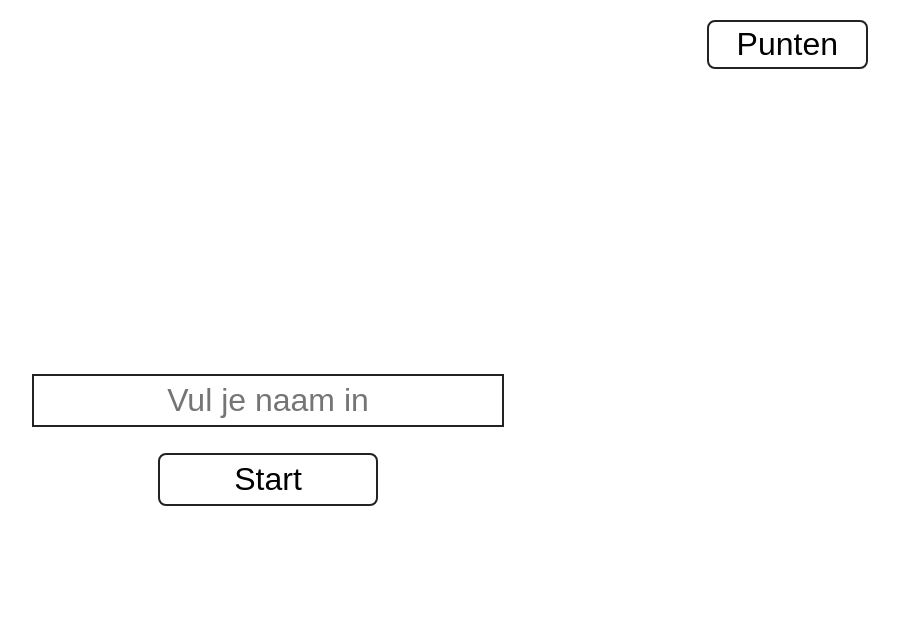
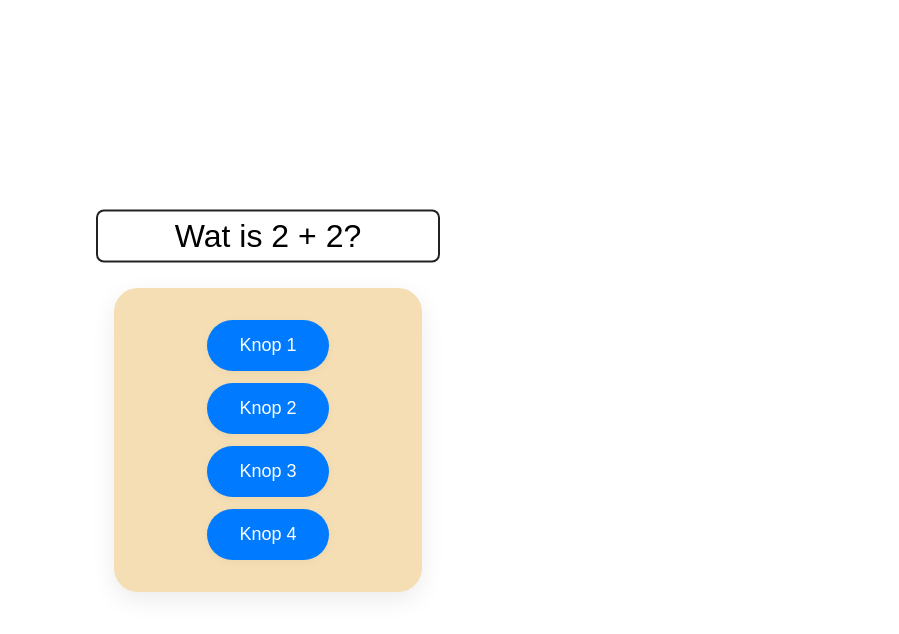
Before and after one commit to adambzka/p01-project, a plain HTML site: page nasr/nasr.html in a window 1280 px wide. Both pictures are taken after a click on the button "Start". Shown: the whole page, without its empty margins (372-1271 px from the left). Drawn offline with Linux system fonts and the light colour scheme.

Commit message:
js en html veranderd

```diff
--- a/nasr/nasr.css
+++ b/nasr/nasr.css
@@ -7,12 +7,6 @@ body {
   box-sizing: border-box;
   position: relative;
 }
-
-.H1 {
-  text-align: center;
-
-}
-
 .punten-btn {
   position: absolute;
   top: 20px;
@@ -26,7 +20,6 @@ body {
   min-width: 160px;
   text-align: center;
 }
-
 .center-items {
   position: absolute;
   left: 50%;
@@ -37,7 +30,6 @@ body {
   align-items: center;
   gap: 18px;
 }
-
 .naam-input {
   font-size: 2em;
   border: 2px solid #222;
@@ -48,7 +40,6 @@ body {
   text-align: center;
   min-width: 220px;
 }
-
 .start-btn {
   font-size: 2em;
   padding: 6px 60px;
@@ -61,3 +52,64 @@ body {
   min-width: 220px;
   border-radius: 8px;
 }
+.question-container {
+  display: flex;
+  position: absolute;
+  left: 50%;
+  top: 30%;
+  transform: translate(-50%, -50%);
+  display: none;
+  width: 100%;
+  display: flex;
+  justify-content: center;
+  align-items: center;
+  display: none;
+}
+.question {
+  font-size: 2em;
+  padding: 6px 60px;
+  border: 2px solid #222;
+  background: none;
+  cursor: pointer;
+  border-radius: 8px;
+  margin-top: 8px;
+  text-align: center;
+  min-width: 220px;
+  border-radius: 8px;
+  margin-bottom: 16px;
+}
+
+.div-2 {
+  position: absolute;
+  left: 50%;
+  top: 55%;
+  transform: translate(-50%, -50%);
+  display: none;
+  flex-direction: column;
+  align-items: center;
+  justify-content: center;
+  gap: 12px;
+  background: wheat;
+  border-radius: 24px;
+  box-shadow: 0 8px 24px rgba(0,0,0,0.08);
+  padding: 32px 24px;
+  min-width: 260px;
+}
+.div-2 button {
+  background-color: #007bff;
+  color: white;
+  border: none;
+  padding: 15px 32px;
+  font-size: 18px;
+  border-radius: 50px;
+  cursor: pointer;
+  transition: background-color 0.3s ease, box-shadow 0.3s ease;
+  box-shadow: 0 2px 8px rgba(0,0,0,0.04);
+}
+.div-2 button:hover {
+  background-color: #0056b3;
+  box-shadow: 0 4px 12px rgba(0,0,0,0.10);
+}
+.div-2 button:active {
+  background-color: #003d80;
+}
--- a/nasr/nasr.html
+++ b/nasr/nasr.html
@@ -13,5 +13,17 @@
       <button class="start-btn">Start</button>
     </div>
   </div>
+  <div class="question-container">
+    <div class="question">Wat is 2 + 2?</div>
+  </div>
+  <div class="container-2">
+    <div class="div-2">
+      <button>Knop 1</button>
+      <button>Knop 2</button>
+      <button>Knop 3</button>
+      <button>Knop 4</button>
+    </div>
+  </div>
+  <script src="nasr.js"></script>
 </body>
 </html>
--- a/nasr/nasr.js
+++ b/nasr/nasr.js
@@ -1,9 +1,10 @@
-
-const button = document.querySelector('.container');
-
-const elementToRemove = document.querySelector('.start-btn');
+const button = document.querySelector('.start-btn');
+const elementToRemove = document.querySelector('.container');
+const div2 = document.querySelector('.div-2');
+const questionContainer = document.querySelector('.question-container');
 
 button.addEventListener('click', () => {
-
-  elementToRemove.remove();
+  elementToRemove.style.display = 'none';
+  div2.style.display = 'flex';
+  questionContainer.style.display = 'flex';
 });
```
